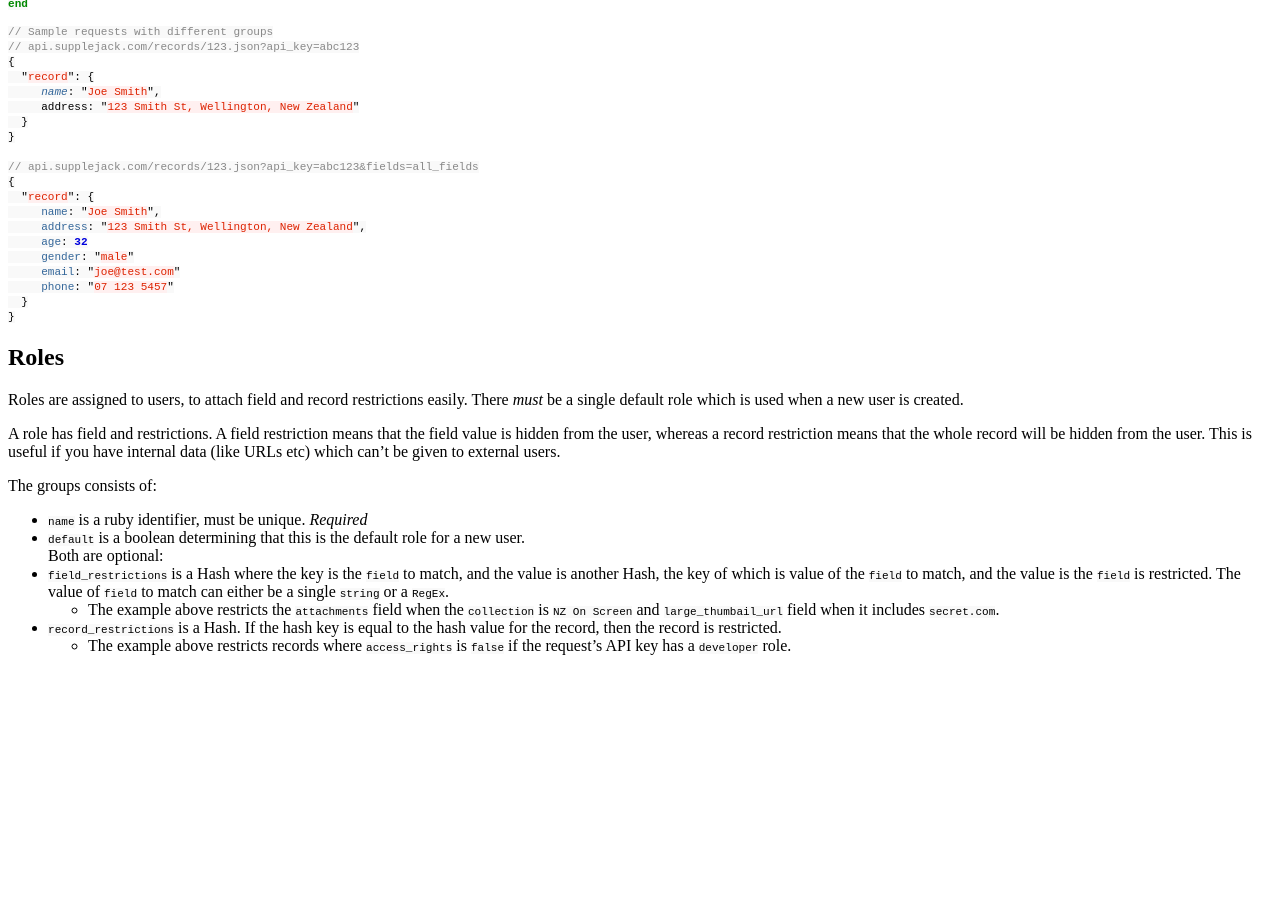
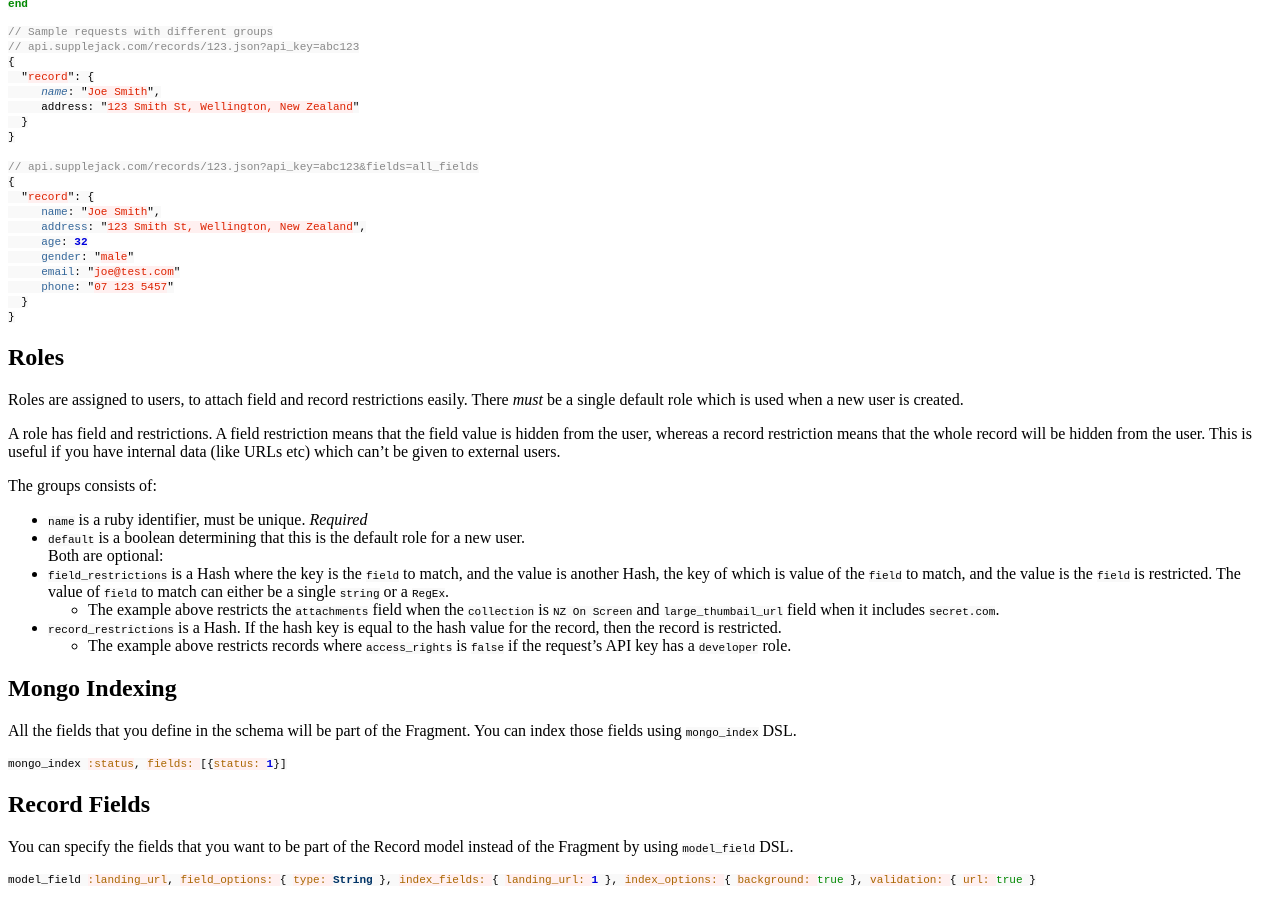
Before and after one commit to DigitalNZ/supplejack, a Jekyll site: the page built from _posts/2014-05-02-schema-dsl-domain-specific-language.md, in a window 1280 px wide and 900 px high, scrolled down 2085 px. Built offline with Jekyll 4.4.1, drawn with Linux system fonts in a browser that asks for light colours; Markdown is read by kramdown in place of the engine named in the settings; a style sheet for code colours, icons or effects is not loaded; before the commit the page ends 2756 px from its top, so only the background shows below that.

Commit message:
Added new DSL for specifying Mongo indexes and fields for Record/Concept.

````diff
--- a/_posts/2014-05-02-schema-dsl-domain-specific-language.md
+++ b/_posts/2014-05-02-schema-dsl-domain-specific-language.md
@@ -127,3 +127,19 @@ Both are optional:
    * The example above restricts the `attachments` field when the `collection` is `NZ On Screen` and `large_thumbail_url` field when it includes `secret.com`.
 * `record_restrictions` is a Hash. If the hash key is equal to the hash value for the record, then the record is restricted.
   * The example above restricts records where `access_rights` is `false` if the request's API key has a `developer` role.
+
+## Mongo Indexing
+
+All the fields that you define in the schema will be part of the Fragment. You can index those fields using `mongo_index` DSL.
+
+```ruby
+mongo_index :status, fields: [{status: 1}]
+```
+
+## Record Fields
+
+You can specify the fields that you want to be part of the Record model instead of the Fragment by using `model_field` DSL.
+
+```ruby
+model_field :landing_url, field_options: { type: String }, index_fields: { landing_url: 1 }, index_options: { background: true }, validation: { url: true }
+```
````
